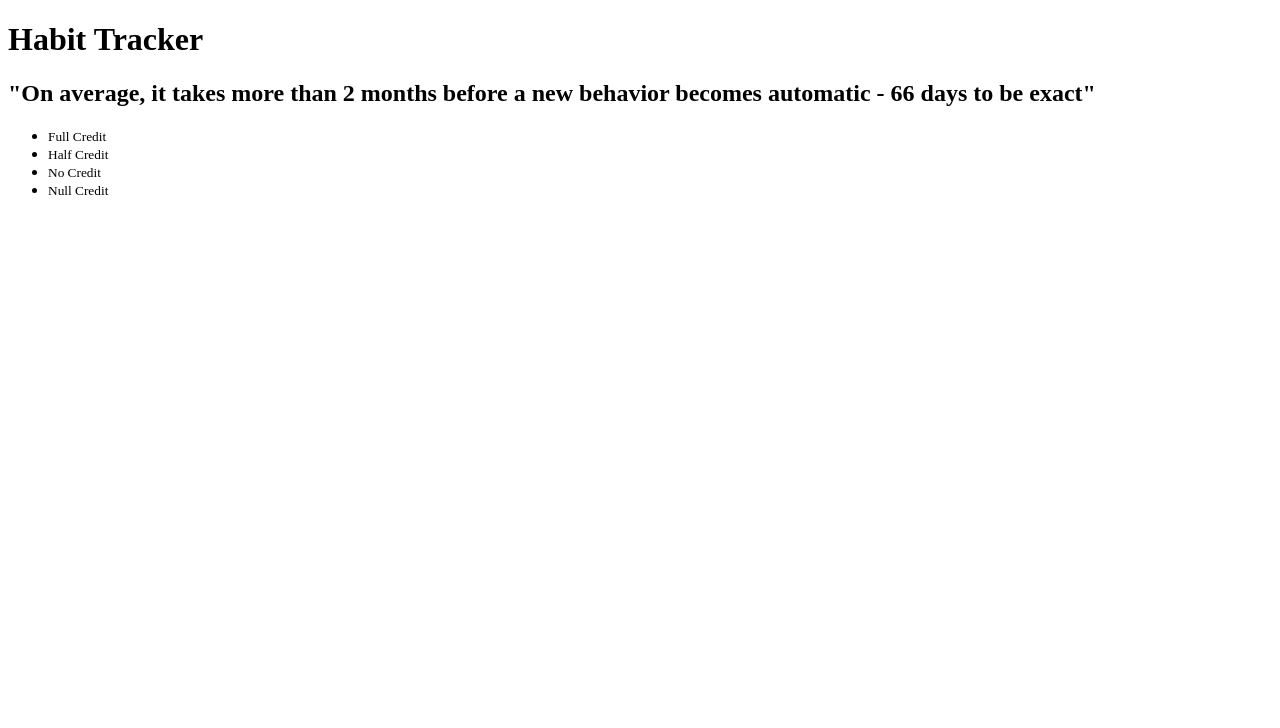
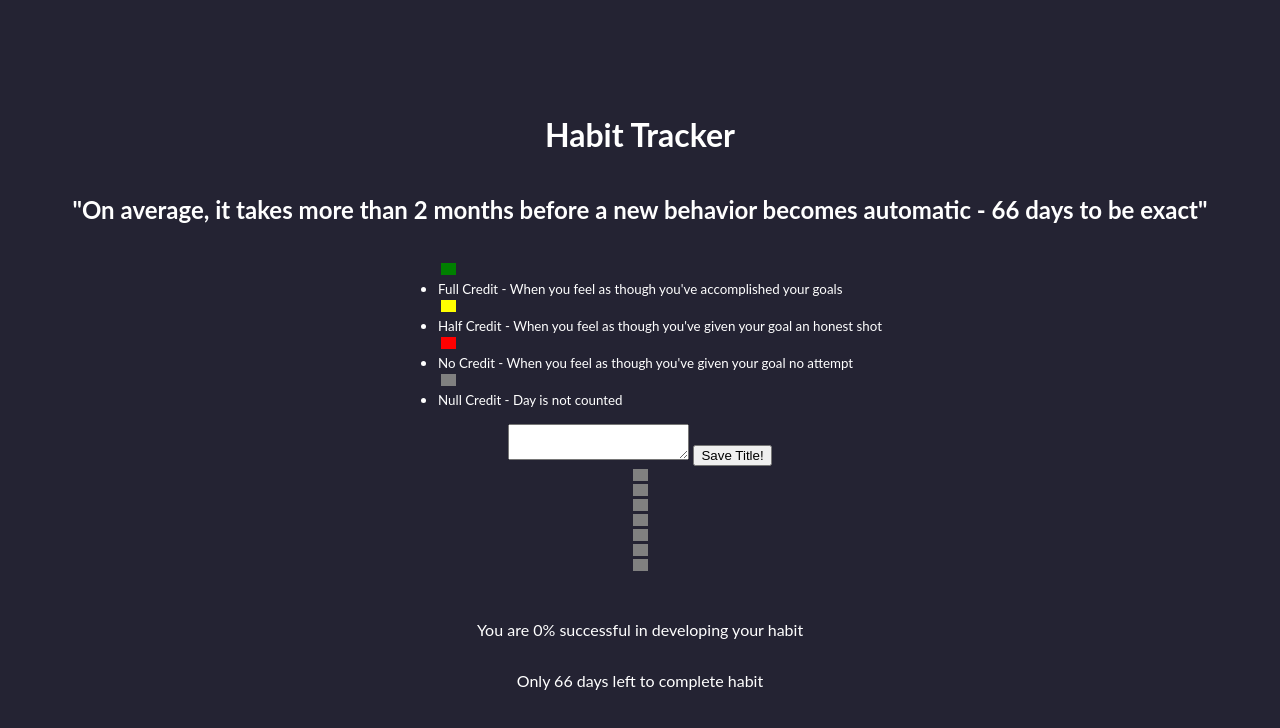
Before and after one commit to alu1868/Habit-Tracker, a plain HTML site: page index.html in a window 1280 px wide. Drawn offline with Linux system fonts and the light colour scheme.

Commit message:
added some very basic css styling + allow for credits to be rotated

```diff
--- a/index.html
+++ b/index.html
@@ -5,6 +5,8 @@
   <meta charset="UTF-8">
   <meta http-equiv="X-UA-Compatible" content="IE=edge">
   <meta name="viewport" content="width=device-width, initial-scale=1.0">
+
+  <link rel="stylesheet" href="style.css">
   <title>Habit-Tracker</title>
 </head>
 
@@ -21,36 +23,44 @@
     <ul>
       <li>
         <div class="day fullCredit"></div>
-        <small>Full Credit</small>
+        <small>Full Credit - When you feel as though you've accomplished your goals</small>
       </li>
       <li>
         <div class="day halfCredit"></div>
-        <small>Half Credit</small>
+        <small>Half Credit - When you feel as though you've given your goal an honest shot</small>
       </li>
       <li>
         <div class="day noCredit"></div>
-        <small>No Credit</small>
+        <small>No Credit - When you feel as though you've given your goal no attempt</small>
       </li>
       <li>
         <div class="day nullCredit"></div>
-        <small>Null Credit</small>
+        <small>Null Credit - Day is not counted</small>
       </li>
     </ul>
 
-    <!-- B.2: Clickables-->
+    <!-- B.4: Title -->
+    <div>
+      <textarea class="title"></textarea>
+      <button class="saveBtn">Save Title!</button>
+    </div>
+
+    <!-- B.3: Clickables-->
     <div class="container">
-      <!-- B.2.1: Week#1 -->
+      <!-- B.3.1: Week#1 -->
       <div class="row">
-        <div class="day"></div>
-        <div class="day"></div>
-        <div class="day"></div>
-        <div class="day"></div>
-        <div class="day"></div>
-        <div class="day"></div>
-        <div class="day"></div>
+        <div class="day nullCredit"></div>
+        <div class="day nullCredit"></div>
+        <div class="day nullCredit"></div>
+        <div class="day nullCredit"></div>
+        <div class="day nullCredit"></div>
+        <div class="day nullCredit"></div>
+        <div class="day nullCredit"></div>
       </div>
     </div>
-    <!-- B.3: Dynamic Results -->
+    <!-- B.4: Dynamic Results -->
+    <p class="text">You are <span id="count">0</span>% successful in developing your habit </p>
+    <p class="text">Only <span id="daysLeft">66 </span>days left to complete habit</p>
 
   <script src="script.js"></script>
 </body>
--- a/script.js
+++ b/script.js
@@ -0,0 +1,50 @@
+// Retreive DOM elements
+const container = document.querySelector('.container')
+const day = document.querySelector('.row .day')
+const title = document.getElementById('title')
+const count = document.getElementById('count')
+const total = document.getElementById('total')
+
+// Load local storage
+
+// Update final score
+function updateSelectedCount() {
+
+}
+
+// Save user title
+function SaveTitle() {
+  localStorage.setItem(title, title.value)
+}
+
+// Cycle on click event
+container.addEventListener('click', (e) =>{
+  if (
+    e.target.classList.contains('nullCredit')
+    ) {
+      e.target.classList.remove('nullCredit')
+      e.target.classList.add('fullCredit')
+      console.log('has changed from null > full')
+      updateSelectedCount();
+    } else if (e.target.classList.contains('fullCredit')) {
+      e.target.classList.remove('fullCredit')
+      e.target.classList.add('halfCredit')
+      console.log('has changed from full > half')
+      updateSelectedCount();
+    } else if (e.target.classList.contains('halfCredit')) {
+      e.target.classList.remove('halfCredit')
+      e.target.classList.add('noCredit')
+      console.log('has changed from half > no')
+      updateSelectedCount();
+    } else {
+      e.target.classList.remove('noCredit')
+      e.target.classList.add('nullCredit')
+      console.log('has changed from no > null')
+      updateSelectedCount();
+    }
+})
+
+// Run on launch
+  // Load Title Data
+  // Load Day Data
+  //
--- a/style.css
+++ b/style.css
@@ -0,0 +1,43 @@
+* {
+  box-sizing: border-box;
+}
+
+body {
+  background-color: #242333;
+  display: flex;
+  flex-direction: column;
+  color: #fff;
+  align-items: center;
+  justify-content: center;
+  height: 100vh;
+  font-family: 'Lato', sans-serif;
+  margin: 0;
+}
+
+.container {
+  perspective: 1000px;
+  margin-bottom: 30px;
+}
+
+.day {
+  background-color: #444451;
+  height: 12px;
+  width: 15px;
+  margin: 3px;
+}
+
+.day.nullCredit {
+  background-color: grey
+}
+
+.day.fullCredit {
+  background-color: green
+}
+
+.day.halfCredit {
+  background-color: yellow
+}
+
+.day.noCredit {
+  background-color: red
+}
```
